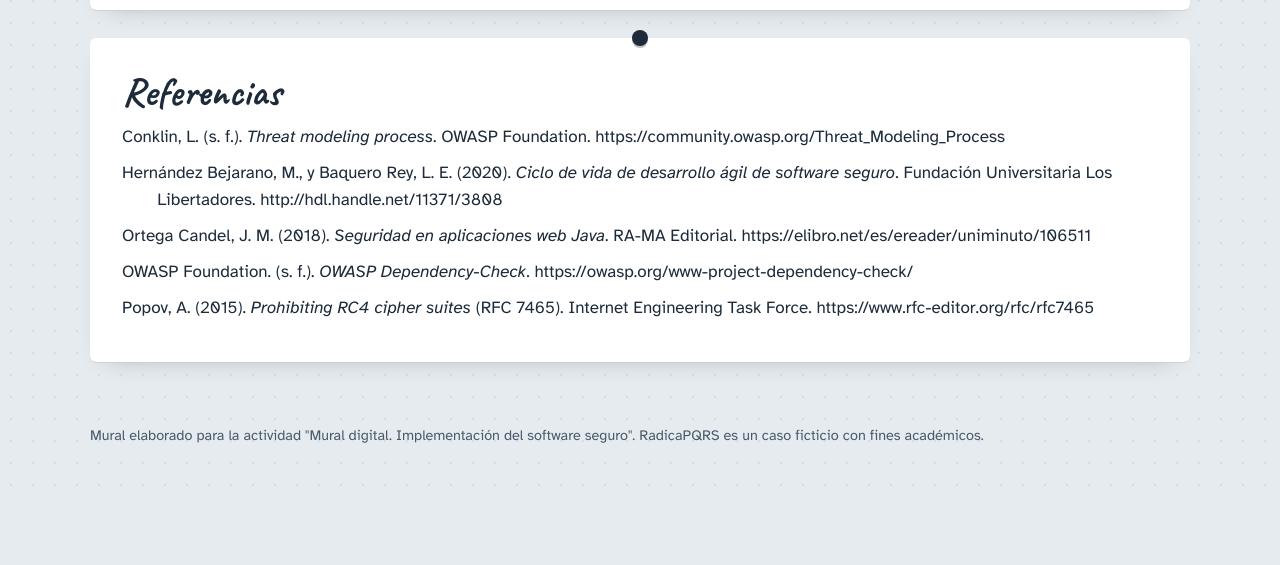
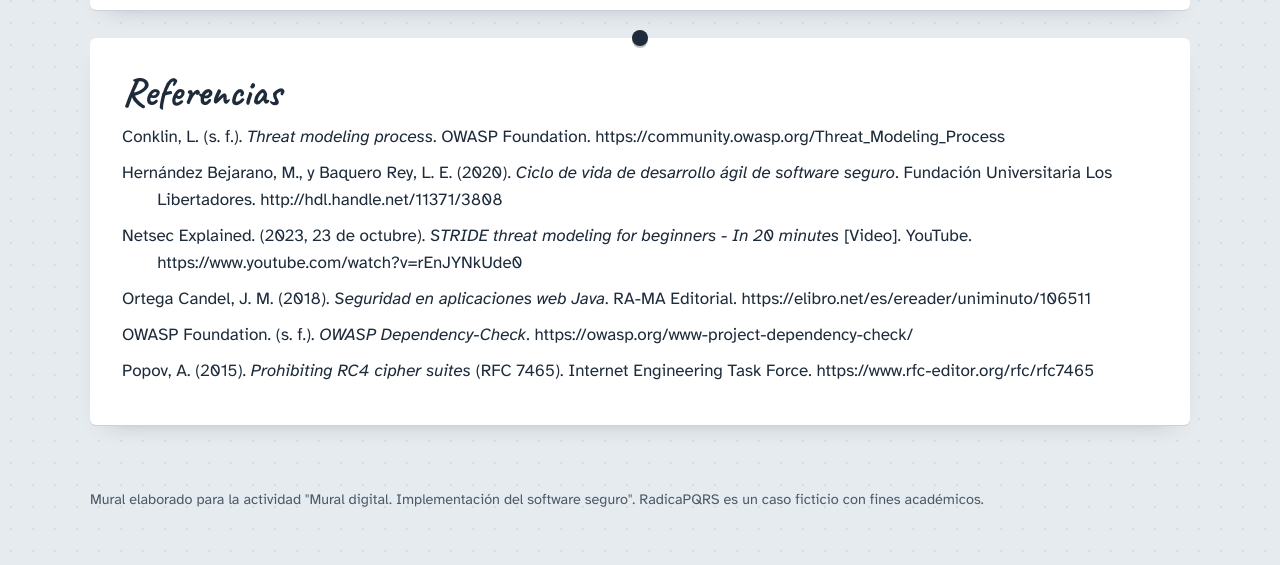
Before and after one commit to EspNohraViz/piensa-como-atacante, a plain HTML site: page index.html in a window 1280 px wide. Shown: the part 7402-7967 px from the top of the page. Before the commit the page ends 7904 px from the top, so only its background shows below. Drawn offline with Linux system fonts and the light colour scheme.

Commit message:
Add YouTube reference for STRIDE threat modeling

```diff
--- a/index.html
+++ b/index.html
@@ -612,6 +612,7 @@ footer{max-width:1180px;margin:0 auto;padding:0 clamp(1rem,4vw,2.5rem) 2.5rem;co
   <h2 id="h-refs">Referencias</h2>
   <p>Conklin, L. (s. f.). <em>Threat modeling process</em>. OWASP Foundation. https://community.owasp.org/Threat_Modeling_Process</p>
   <p>Hernández Bejarano, M., y Baquero Rey, L. E. (2020). <em>Ciclo de vida de desarrollo ágil de software seguro</em>. Fundación Universitaria Los Libertadores. http://hdl.handle.net/11371/3808</p>
+  <p>Netsec Explained. (2023, 23 de octubre). <em>STRIDE threat modeling for beginners - In 20 minutes</em> [Video]. YouTube. https://www.youtube.com/watch?v=rEnJYNkUde0</p>
   <p>Ortega Candel, J. M. (2018). <em>Seguridad en aplicaciones web Java</em>. RA-MA Editorial. https://elibro.net/es/ereader/uniminuto/106511</p>
   <p>OWASP Foundation. (s. f.). <em>OWASP Dependency-Check</em>. https://owasp.org/www-project-dependency-check/</p>
   <p>Popov, A. (2015). <em>Prohibiting RC4 cipher suites</em> (RFC 7465). Internet Engineering Task Force. https://www.rfc-editor.org/rfc/rfc7465</p>
```
